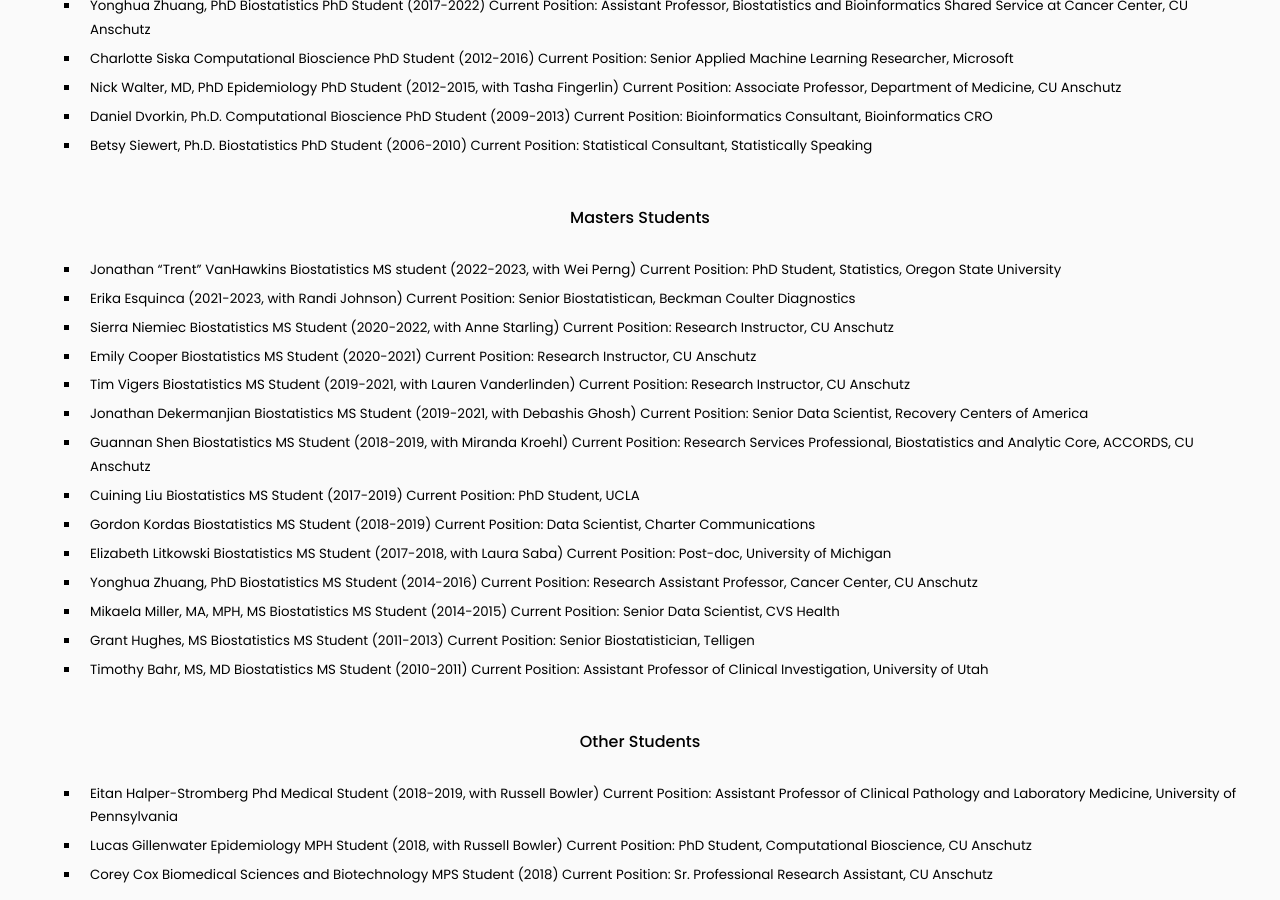
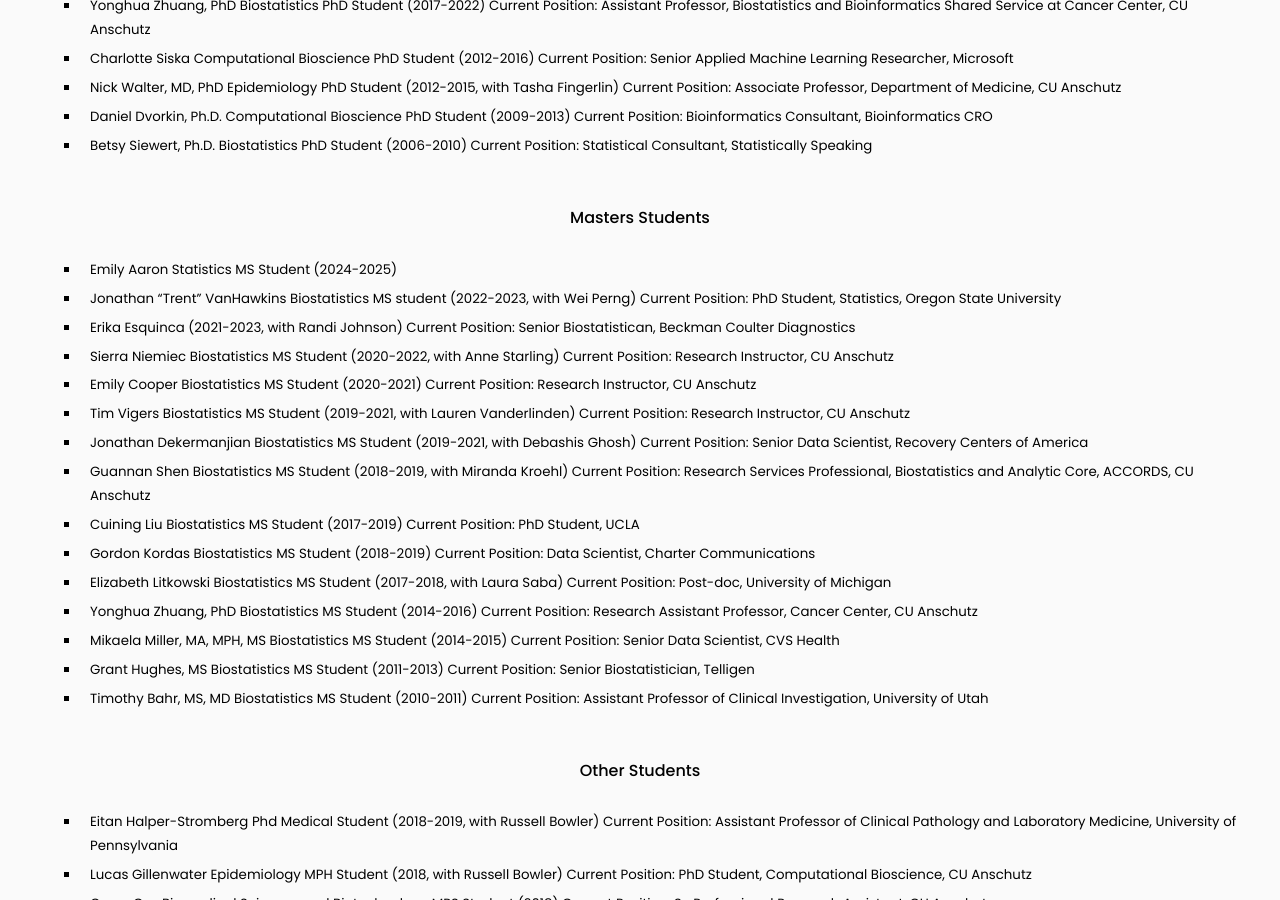
Before and after one commit to KechrisLab/kechrislab.github.io, a Jekyll site: the page built from team/index.md, in a window 1280 px wide and 900 px high, scrolled down 1069 px. Built offline with Jekyll 4.4.1, drawn with Linux system fonts in a browser that asks for light colours.

```diff
--- a/team/index.md
+++ b/team/index.md
@@ -48,6 +48,7 @@ Current Position: Bioinformatics Consultant, Bioinformatics CRO
 Current Position: Statistical Consultant, Statistically Speaking
 
 ### Masters Students
++ Emily Aaron Statistics MS Student (2024-2025)
 + Jonathan "Trent" VanHawkins Biostatistics MS student (2022-2023, with Wei Perng)
 Current Position: PhD Student, Statistics, Oregon State University
 + Erika Esquinca (2021-2023, with Randi Johnson)
```
